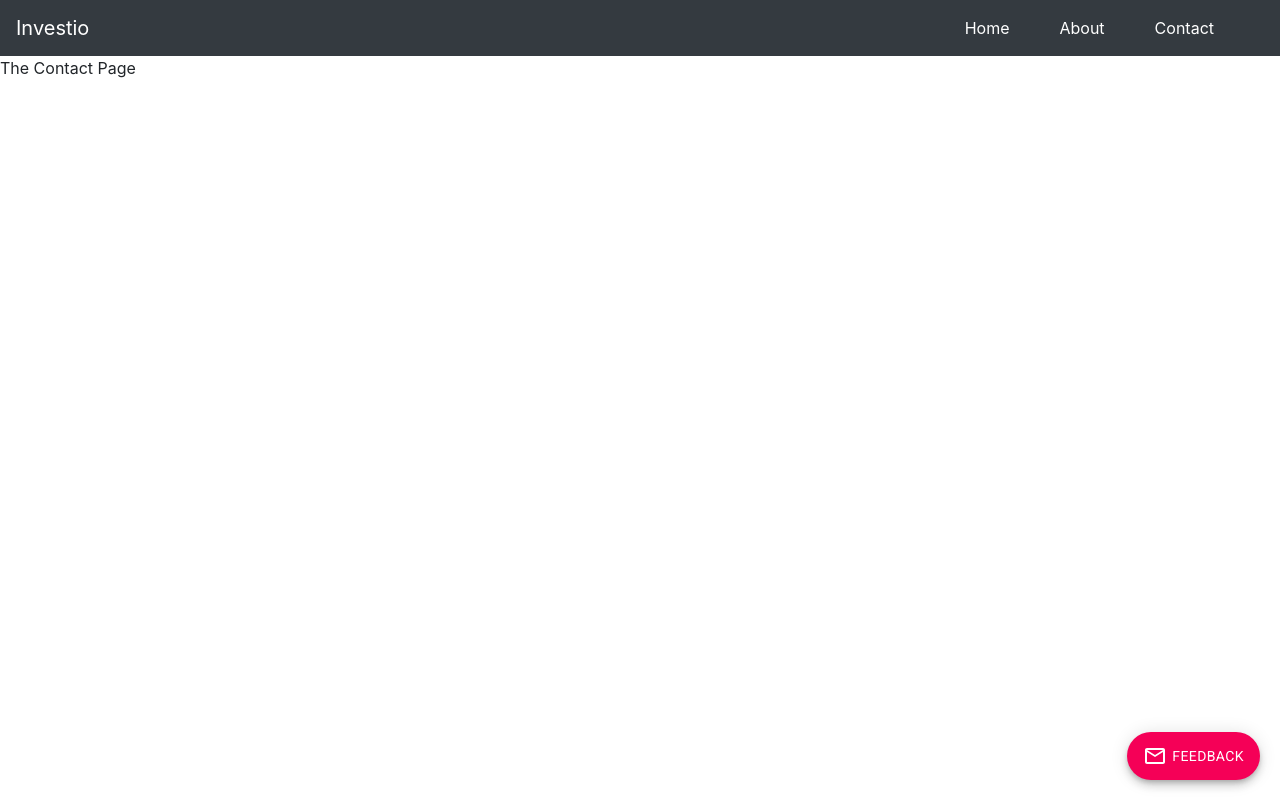
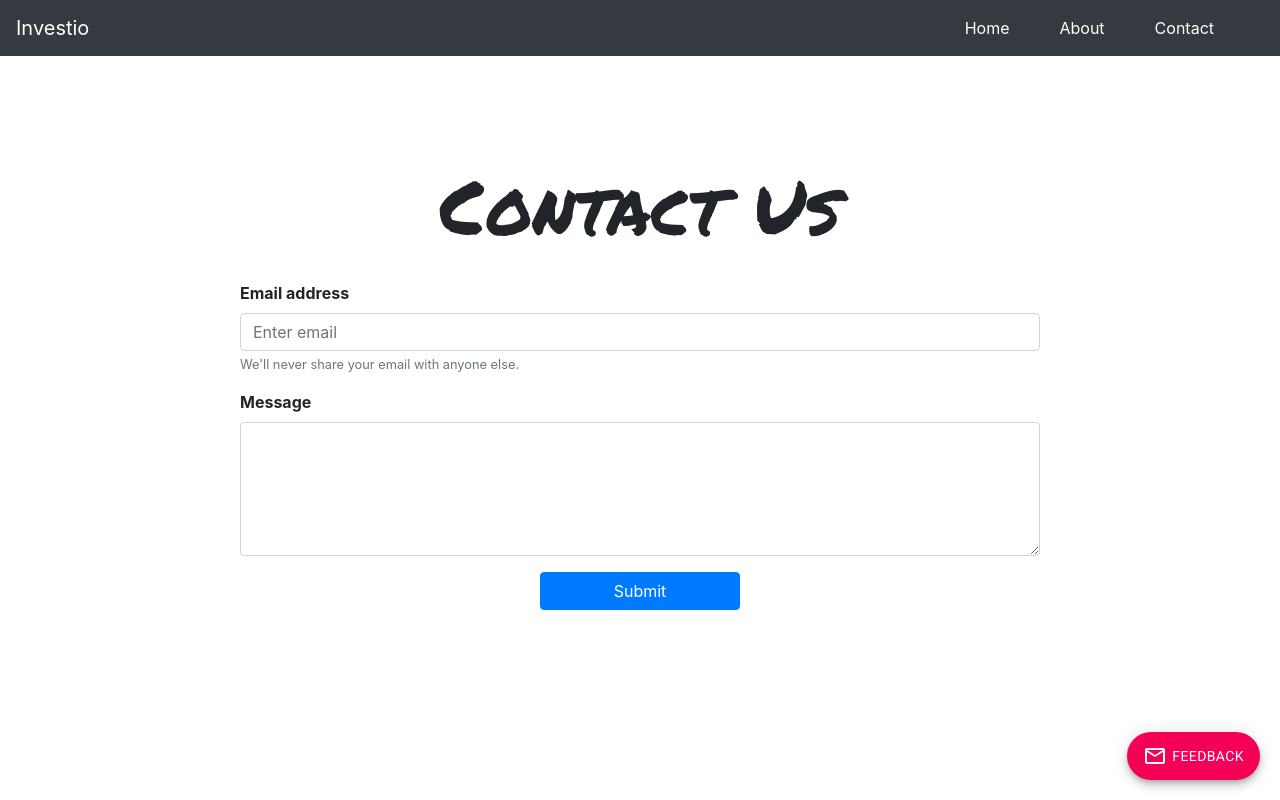
Before and after one commit to scottgibson21/investment-calculator, a React (Create React App) app: page /contact in a window 1280 px wide. Built offline with nearby package versions, Linux system fonts and the light colour scheme.

Commit message:
feat: add contact us page

```diff
--- a/src/components/About.js
+++ b/src/components/About.js
@@ -3,7 +3,6 @@ import Container from "react-bootstrap/Container";
 import Row from "react-bootstrap/Row";
 import Col from "react-bootstrap/Col";
 import Image from "react-bootstrap/Image";
-import { FullscreenExit } from "@material-ui/icons";
 
 function About() {
   return (
@@ -38,6 +37,11 @@ const styles = {
   container: {
     justifyContent: "center",
     alignItems: "center",
+    border: "solid",
+    width: 700,
+    borderRadius: 25,
+    backgroundColor: "#41526e",
+    color: "#FFFFFF",
   },
   aboutHeader: {
     marginTop: 75,
--- a/src/components/CalculationInput.js
+++ b/src/components/CalculationInput.js
@@ -6,6 +6,7 @@ import OverlayTrigger from "react-bootstrap/OverlayTrigger";
 import ToolTip from "react-bootstrap/ToolTip";
 import { calculateResultSet } from "../utils/helpers";
 import InputGroup from "react-bootstrap/InputGroup";
+
 import { connect } from "react-redux";
 import { addResultSet } from "../actions/resultSet";
 
--- a/src/components/Contact.js
+++ b/src/components/Contact.js
@@ -1,7 +1,73 @@
 import React from "react";
+import Container from "react-bootstrap/Container";
+import Row from "react-bootstrap/Row";
+import Col from "react-bootstrap/Col";
+import Form from "react-bootstrap/Form";
+import Button from "react-bootstrap/Button";
 
 function Contact() {
-  return <div>The Contact Page</div>;
+  const onSubmit = (event) => {
+    event.preventDefault();
+    console.log("Submit on Contact Form clicked");
+  };
+
+  return (
+    <Container style={styles.container} fluid="md">
+      <Row>
+        <Col style={styles.contactHeader}>
+          <span>Contact Us</span>
+        </Col>
+      </Row>
+      <Row style={styles.formRow}>
+        <Form style={styles.form} onSubmit={onSubmit}>
+          <Form.Group controlId="formBasicEmail">
+            <Form.Label>Email address</Form.Label>
+            <Form.Control type="email" placeholder="Enter email" />
+            <Form.Text className="text-muted">
+              We'll never share your email with anyone else.
+            </Form.Text>
+          </Form.Group>
+          <Form.Group controlId="formBasicEmail">
+            <Form.Label>Message</Form.Label>
+            <Form.Control as="textarea" rows="5" />
+          </Form.Group>
+          <Button type="submit" disabled={false} style={styles.submitButton}>
+            Submit
+          </Button>
+        </Form>
+      </Row>
+    </Container>
+  );
 }
 
+const styles = {
+  container: {
+    justifyContent: "center",
+    alignItems: "center",
+  },
+  contactHeader: {
+    marginTop: 75,
+    display: "flex",
+    justifyContent: "center",
+    alignItems: "center",
+    height: 150,
+    fontFamily: "Permanent Marker",
+    fontSize: 75,
+  },
+  formRow: {
+    display: "flex",
+    justifyContent: "center",
+  },
+  form: {
+    display: "flex",
+    width: 800,
+    fontWeight: "bold",
+    flexDirection: "column",
+  },
+  submitButton: {
+    width: 200,
+    alignSelf: "center",
+  },
+};
+
 export default Contact;
```
